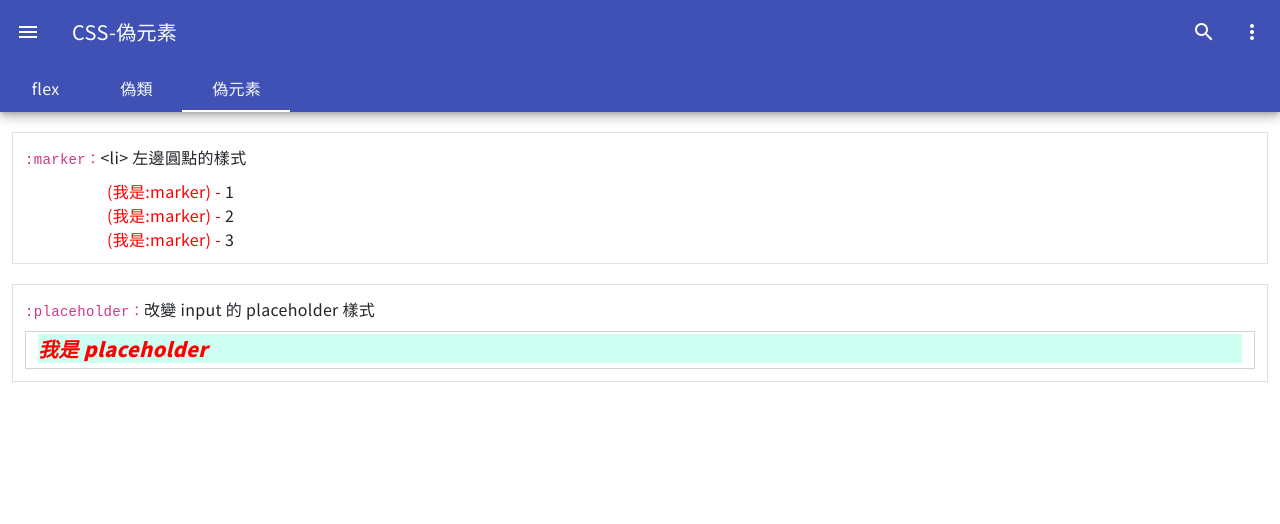
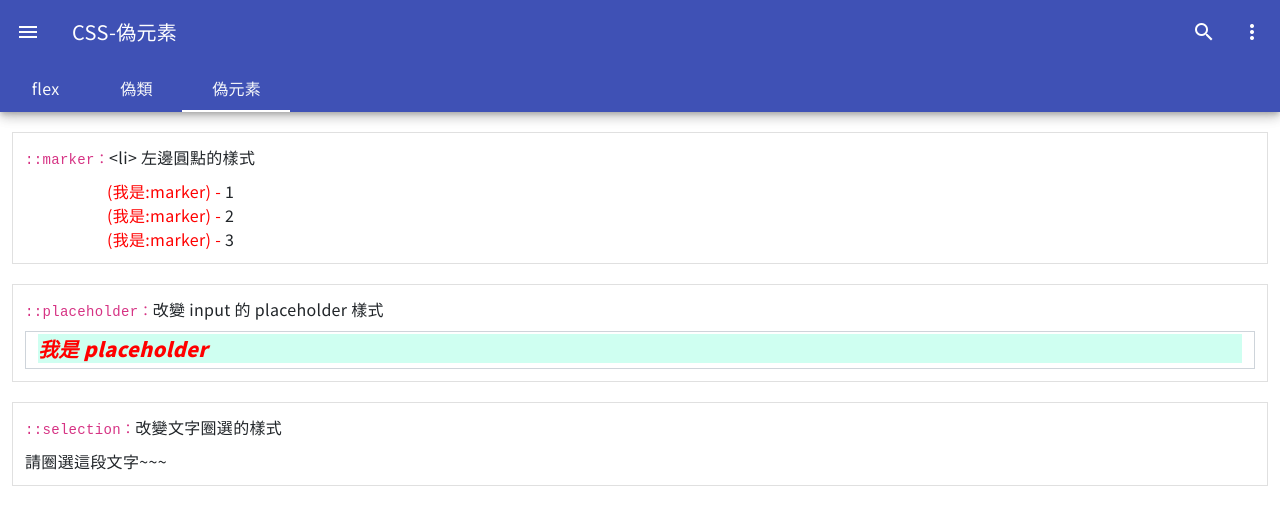
Before and after one commit to MizuYang/css-test, a Vue app: page /#/css/pseudoElements in a window 1280 px wide. Shown: the top 524 px of the page. Built offline with nearby package versions, Linux system fonts and the light colour scheme.

Commit message:
新增 ::selection

```diff
--- /dev/null
+++ b/src/components/css/pseudoElements/Selection.vue
@@ -0,0 +1,19 @@
+<script setup></script>
+
+<template>
+  <section class="mt-5 my-2">
+    <div class="d-flex aling-items-center mb-2">
+      <slot name="title"></slot>
+      <slot name="content"></slot>
+    </div>
+
+    <p class="test-selection">請圈選這段文字~~~</p>
+  </section>
+</template>
+
+<style lang='scss' scope>
+.test-selection::selection {
+  color: red;
+  background-color: #9dffe27c;
+}
+</style>
--- a/src/views/css/items/PseudoElements.vue
+++ b/src/views/css/items/PseudoElements.vue
@@ -4,14 +4,20 @@ import { reactive, onMounted, markRaw, defineAsyncComponent } from 'vue'
 const demoData = reactive({
   marker: {
     fileName: 'Marker',
-    title: ':marker',
+    title: '::marker',
     content: '<li> 左邊圓點的樣式',
     component: ''
   },
   placeholder: {
     fileName: 'Placeholder',
-    title: ':placeholder',
+    title: '::placeholder',
     content: '改變 input 的 placeholder 樣式',
+    component: ''
+  },
+  selection: {
+    fileName: 'Selection',
+    title: '::selection',
+    content: '改變文字圈選的樣式',
     component: ''
   }
 })
```
